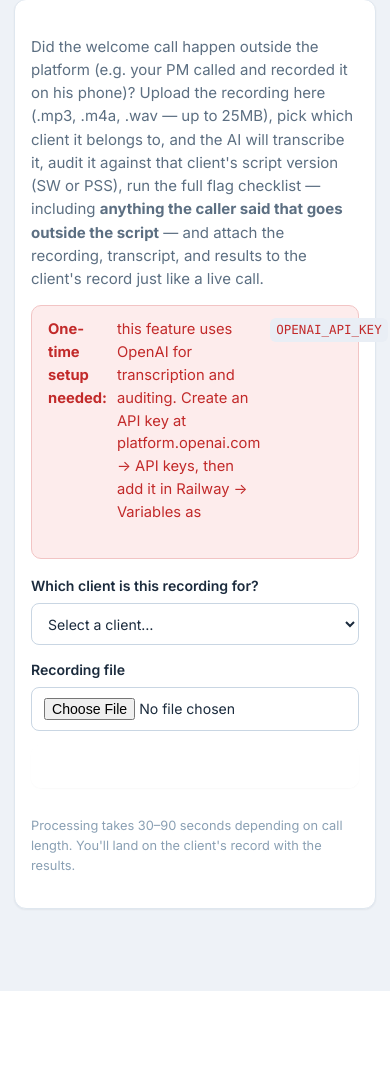
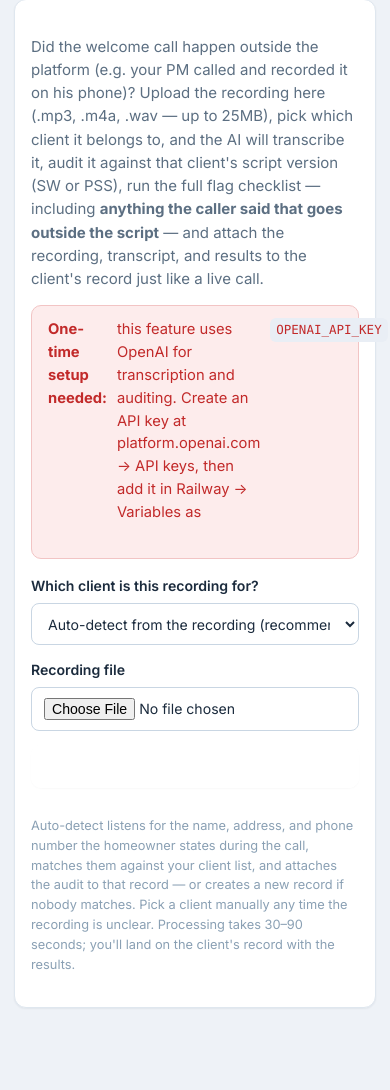
Before and after one commit to etaiebaiov-oss/ai-welcome-call-, a Node server app: template views/admin-analyze.ejs in a window 390 px wide; the page is wider, and only the part inside the window is pictured. Shown: the part 266-1356 px from the top of that part. Before the commit the page ends 1257 px from the top of that part, so only its background shows below. Run offline with Node 20, Linux system fonts and the light colour scheme; the template is opened without the code that fills it, so the values that code supplies are empty; some libraries are stand-ins or nearby versions.

Commit message:
Analyze Recording: auto-detect the client from the recording itself
Default option transcribes first, extracts the homeowner's stated name,
address, and phone, fuzzy-matches against existing clients (phone digits
strongest, name/address tokens supporting), attaches the audit to the
match, or creates a new record when nobody matches and enough identity
was stated; falls back with a clear message showing what was heard.
Manual and new-client selection remain available.

Co-Authored-By: Claude Fable 5 <noreply@anthropic.com>
Claude-Session: https://claude.ai/code/session_01MZDxQcUTVTyehvQcADfooW

```diff
--- a/server.js
+++ b/server.js
@@ -23,7 +23,7 @@ const { parseWorkbook, hasChangeOrder } = require('./src/import');
 
 const upload = multer({ storage: multer.memoryStorage(), limits: { fileSize: 10 * 1024 * 1024 } });
 const uploadAudio = multer({ storage: multer.memoryStorage(), limits: { fileSize: 25 * 1024 * 1024 } });
-const { transcribeAudio, analyzeTranscript } = require('./src/analyze');
+const { transcribeAudio, analyzeTranscript, extractIdentity } = require('./src/analyze');
 
 const app = express();
 app.set('view engine', 'ejs');
@@ -414,13 +414,72 @@ app.get('/admin/analyze', auth.requireAdmin, (req, res) => {
   });
 });
 
+// Fuzzy-match an extracted identity against existing client records.
+// Phone digits are the strongest signal; name and address tokens back it up.
+function matchClientByIdentity(identity) {
+  const digits = (s) => String(s || '').replace(/\D/g, '');
+  const tokens = (s) => String(s || '').toLowerCase().replace(/[^a-z0-9 ]/g, ' ').split(/\s+/).filter(Boolean);
+  const idPhone = digits(identity.phone);
+  const idName = tokens(identity.homeowner_name);
+  const idAddr = tokens(identity.property_address);
+  let best = null;
+  let bestScore = 0;
+  for (const c of listCalls()) {
+    let score = 0;
+    const cPhone = digits(c.phone);
+    if (idPhone.length >= 7 && cPhone && (cPhone === idPhone || cPhone.endsWith(idPhone) || idPhone.endsWith(cPhone))) score += 3;
+    const cName = tokens(c.homeowner_name);
+    const nameHits = idName.filter((t) => t.length > 2 && cName.includes(t)).length;
+    score += nameHits >= 2 ? 2 : nameHits === 1 ? 1 : 0;
+    const cAddr = tokens(c.property_address);
+    const addrHits = idAddr.filter((t) => cAddr.includes(t)).length;
+    score += addrHits >= 2 ? 2 : addrHits === 1 ? 0.5 : 0;
+    if (score > bestScore) { bestScore = score; best = c; }
+  }
+  return bestScore >= 3 ? best : null;
+}
+
 app.post('/admin/analyze', auth.requireAdmin, uploadAudio.single('audio'), async (req, res) => {
   const fail = (msg) => res.redirect(`/admin/analyze?error=${encodeURIComponent(msg)}`);
   const apiKey = (process.env.OPENAI_API_KEY || '').trim();
   if (!apiKey) return fail('Set the OPENAI_API_KEY variable in Railway first (see the note on this page).');
-  let call;
-  if (req.body.call_id === 'new') {
-    try {
+  if (!req.file) return fail('Choose an audio file (.mp3, .m4a, .wav — up to 25MB).');
+
+  try {
+    const transcript = await transcribeAudio(req.file.buffer, req.file.originalname, apiKey);
+
+    let call;
+    let matchNotice = '';
+    if (req.body.call_id === 'auto' || !req.body.call_id) {
+      const identity = await extractIdentity({ transcript, apiKey });
+      call = matchClientByIdentity(identity);
+      if (call) {
+        matchNotice = `Auto-matched this recording to ${call.homeowner_name}. `;
+      } else if (
+        identity.homeowner_name &&
+        identity.property_address &&
+        String(identity.phone || '').replace(/\D/g, '').length >= 10
+      ) {
+        call = createCall(
+          extractCallFields(
+            {
+              homeowner_name: identity.homeowner_name,
+              phone: identity.phone,
+              property_address: identity.property_address,
+              email: identity.email,
+              installer: identity.installer,
+              script_variant: /pacific|pss/i.test(identity.installer || '') ? 'pss' : 'sw',
+            },
+            'upload'
+          )
+        );
+        matchNotice = `No existing client matched — created a new record for ${call.homeowner_name}. `;
+      } else {
+        return fail(
+          `Couldn't auto-detect the client from this recording (heard name: "${identity.homeowner_name || 'none'}", address: "${identity.property_address || 'none'}", phone: "${identity.phone || 'none'}"). Pick the client manually and try again.`
+        );
+      }
+    } else if (req.body.call_id === 'new') {
       call = createCall(
         extractCallFields(
           {
@@ -434,17 +493,11 @@ app.post('/admin/analyze', auth.requireAdmin, uploadAudio.single('audio'), async
           'upload'
         )
       );
-    } catch (err) {
-      return fail(err.message);
+    } else {
+      call = getCallById(Number(req.body.call_id));
     }
-  } else {
-    call = getCallById(Number(req.body.call_id));
-  }
-  if (!call) return fail('Pick which client this recording belongs to.');
-  if (!req.file) return fail('Choose an audio file (.mp3, .m4a, .wav — up to 25MB).');
+    if (!call) return fail('Pick which client this recording belongs to.');
 
-  try {
-    const transcript = await transcribeAudio(req.file.buffer, req.file.originalname, apiKey);
     const analysis = await analyzeTranscript({
       transcript,
       call,
@@ -471,7 +524,7 @@ app.post('/admin/analyze', auth.requireAdmin, uploadAudio.single('audio'), async
       filename,
       call.id
     );
-    res.redirect(`/admin/calls/${call.id}`);
+    res.redirect(`/admin/calls/${call.id}${matchNotice ? `?notice=${encodeURIComponent(matchNotice + 'Audit results below.')}` : ''}`);
   } catch (err) {
     console.error('Recording analysis failed:', err.message);
     fail(`Analysis failed: ${err.message}`);
--- a/src/analyze.js
+++ b/src/analyze.js
@@ -70,4 +70,31 @@ async function analyzeTranscript({ transcript, call, script, apiKey }) {
   return JSON.parse(data.choices[0].message.content);
 }
 
-module.exports = { transcribeAudio, analyzeTranscript };
+// Pull the homeowner's stated identity out of a transcript so the recording
+// can be auto-matched to a client record.
+async function extractIdentity({ transcript, apiKey }) {
+  const res = await fetch(`${OPENAI_BASE}/chat/completions`, {
+    method: 'POST',
+    headers: { Authorization: `Bearer ${apiKey}`, 'Content-Type': 'application/json' },
+    body: JSON.stringify({
+      model: 'gpt-4.1',
+      temperature: 0,
+      response_format: { type: 'json_object' },
+      messages: [
+        {
+          role: 'system',
+          content:
+            'Extract the HOMEOWNER\'s identity from this welcome-call transcript. Respond with STRICT JSON: {"homeowner_name": string, "property_address": string, "phone": string, "email": string, "installer": string} - use "" for anything not stated. Use what the homeowner themselves confirmed or stated, not what the agent guessed.',
+        },
+        { role: 'user', content: transcript },
+      ],
+    }),
+  });
+  if (!res.ok) {
+    const text = await res.text().catch(() => '');
+    throw new Error(`Identity extraction failed (${res.status}): ${text.slice(0, 300)}`);
+  }
+  return JSON.parse((await res.json()).choices[0].message.content);
+}
+
+module.exports = { transcribeAudio, analyzeTranscript, extractIdentity };
--- a/views/admin-analyze.ejs
+++ b/views/admin-analyze.ejs
@@ -33,8 +33,8 @@
       <form method="post" action="/admin/analyze" enctype="multipart/form-data" class="stack">
         <label>Which client is this recording for?
           <select name="call_id" id="client-select" required>
-            <option value="">Select a client…</option>
-            <option value="new">＋ New client (not in the system yet)</option>
+            <option value="auto" selected>Auto-detect from the recording (recommended)</option>
+            <option value="new">New client — enter details manually</option>
             <% calls.forEach((c) => { %>
               <option value="<%= c.id %>"><%= c.homeowner_name %> · <%= c.phone %> (<%= c.status.replace('_',' ') %>)</option>
             <% }) %>
@@ -71,7 +71,12 @@
           <input type="file" name="audio" accept=".mp3,.m4a,.wav,.aac,.ogg,audio/*" required>
         </label>
         <button class="btn btn-primary" type="submit" <%= hasKey ? '' : 'disabled' %>><%- include('partials/icon', { name: 'search', size: 15 }) %> Transcribe &amp; audit recording</button>
-        <p class="fineprint">Processing takes 30–90 seconds depending on call length. You'll land on the client's record with the results.</p>
+        <p class="fineprint">
+          Auto-detect listens for the name, address, and phone number the homeowner states during the call,
+          matches them against your client list, and attaches the audit to that record — or creates a new
+          record if nobody matches. Pick a client manually any time the recording is unclear.
+          Processing takes 30–90 seconds; you'll land on the client's record with the results.
+        </p>
       </form>
     </div>
   </main>
```
